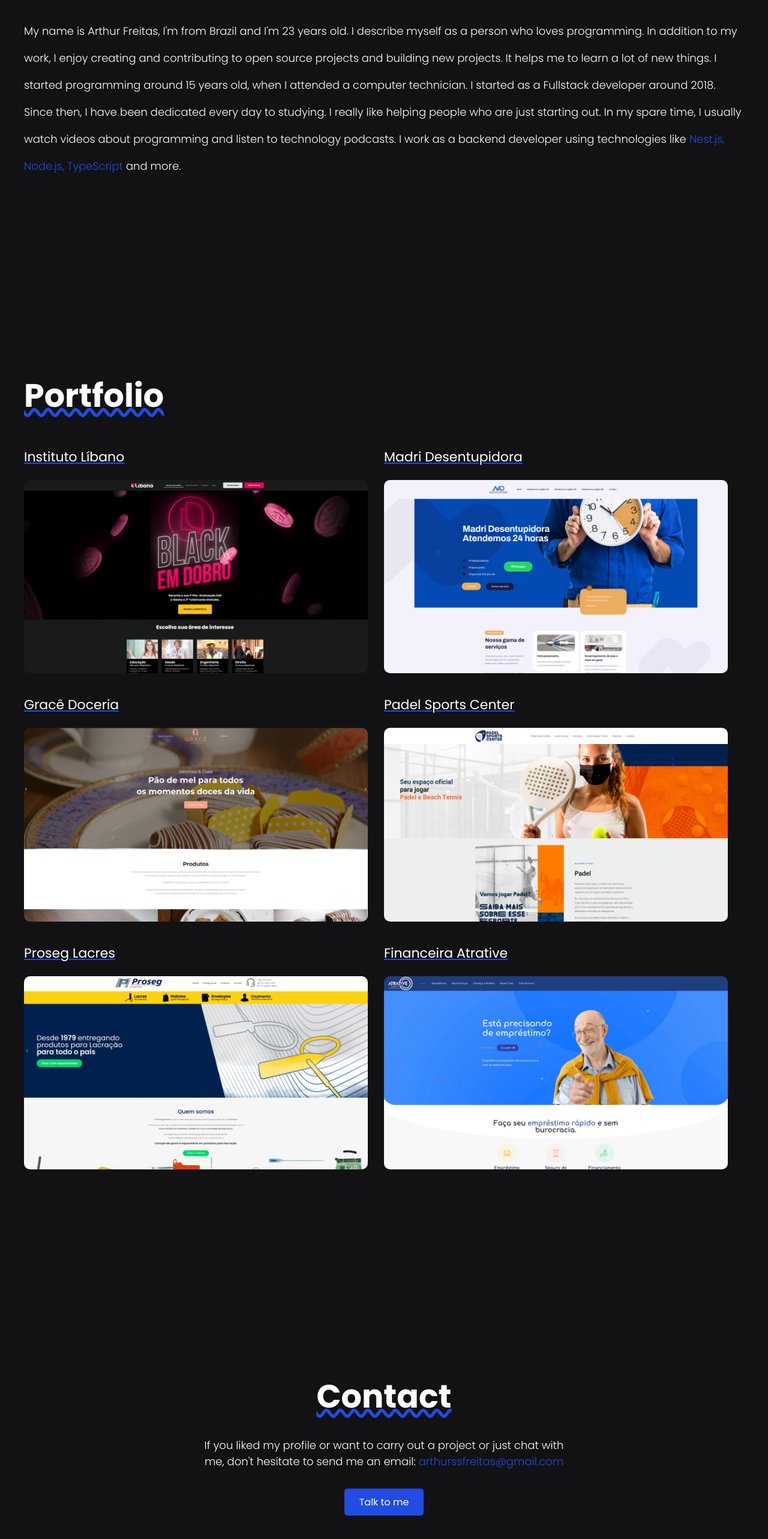
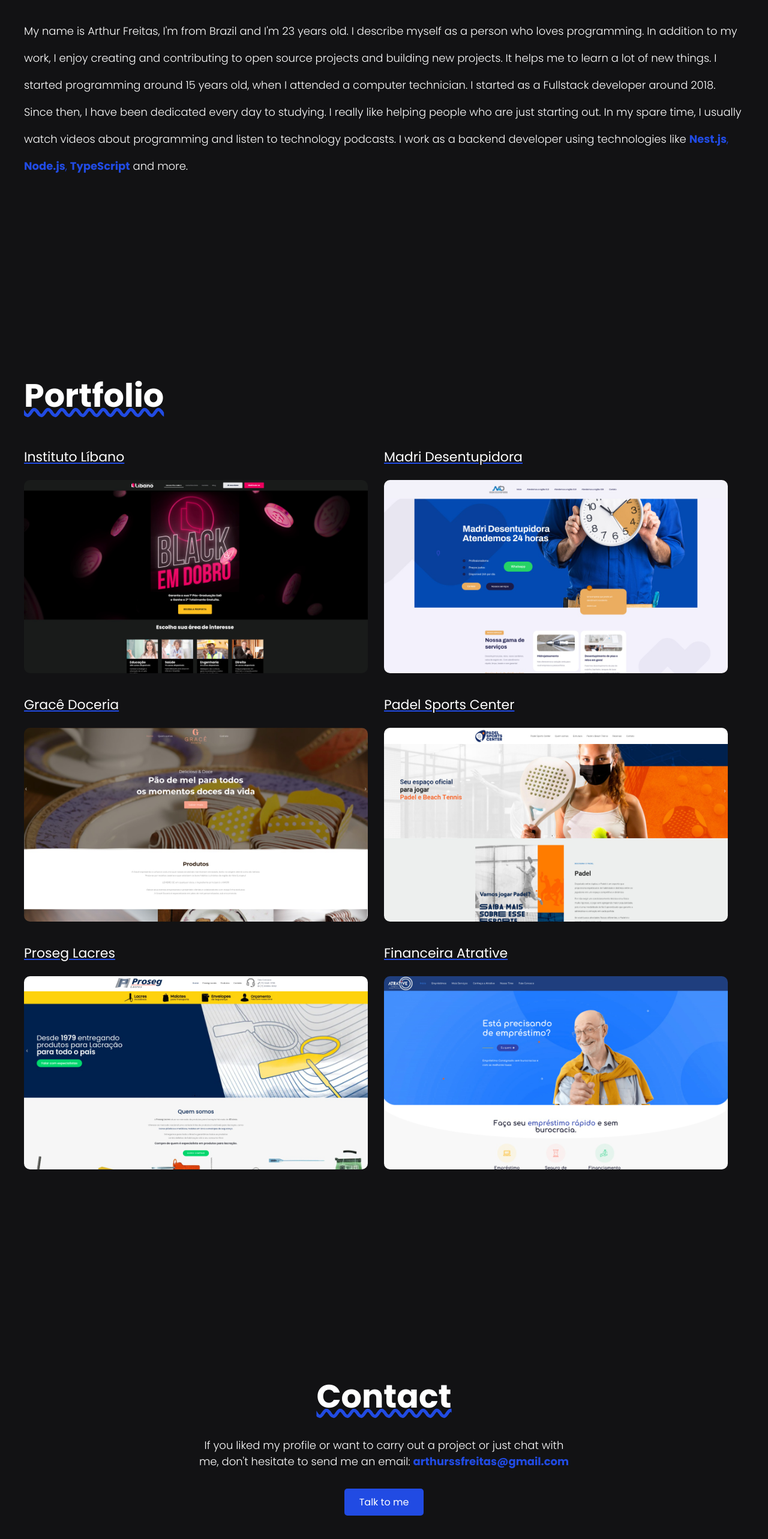
Before and after one commit to arthursfreitas/arthurfreitas-new-website, a Next.js app: page / in a window 1280 px wide. Shown: the part 915-3480 px from the top of the page at 60% size. Built offline with nearby package versions, Linux system fonts and the light colour scheme.

Commit message:
change some styles

```diff
--- a/src/components/BurgerMenu/styles.tsx
+++ b/src/components/BurgerMenu/styles.tsx
@@ -37,6 +37,8 @@
     padding: "0.8em",
     display: "flex",
     flexDirection: "column",
+    fontWeight: 300,
+    fontSize: "xx-large",
   },
   bmItem: {
     display: "inline-block",
--- a/src/templates/Home/index.tsx
+++ b/src/templates/Home/index.tsx
@@ -66,13 +66,13 @@
                 videos about programming and listen to technology podcasts. I
                 work as a backend developer using technologies like
                 <Link href="https://nestjs.com/">
-                  <a target="_blank"> Nest.js, </a>
+                  <a target="_blank"> <strong>Nest.js</strong>, </a>
                 </Link>
                 <Link href="https://nodejs.org/en/">
-                  <a target="_blank">Node.js, </a>
+                  <a target="_blank"><strong>Node.js</strong>, </a>
                 </Link>
                 <Link href="https://www.typescriptlang.org/">
-                  <a target="_blank">TypeScript </a>
+                  <a target="_blank"><strong>TypeScript</strong> </a>
                 </Link>
                 and more.
               </p>
@@ -152,7 +152,7 @@
                 If you liked my profile or want to carry out a project or just
                 chat with me, don&apos;t hesitate to send me an email:
                 <Link href="mailto:arthurssfreitas@gmail.com">
-                  <a className={styles.mailLink}> arthurssfreitas@gmail.com </a>
+                  <a className={styles.mailLink}> <strong>arthurssfreitas@gmail.com </strong></a>
                 </Link>
               </p>
             </div>
```
